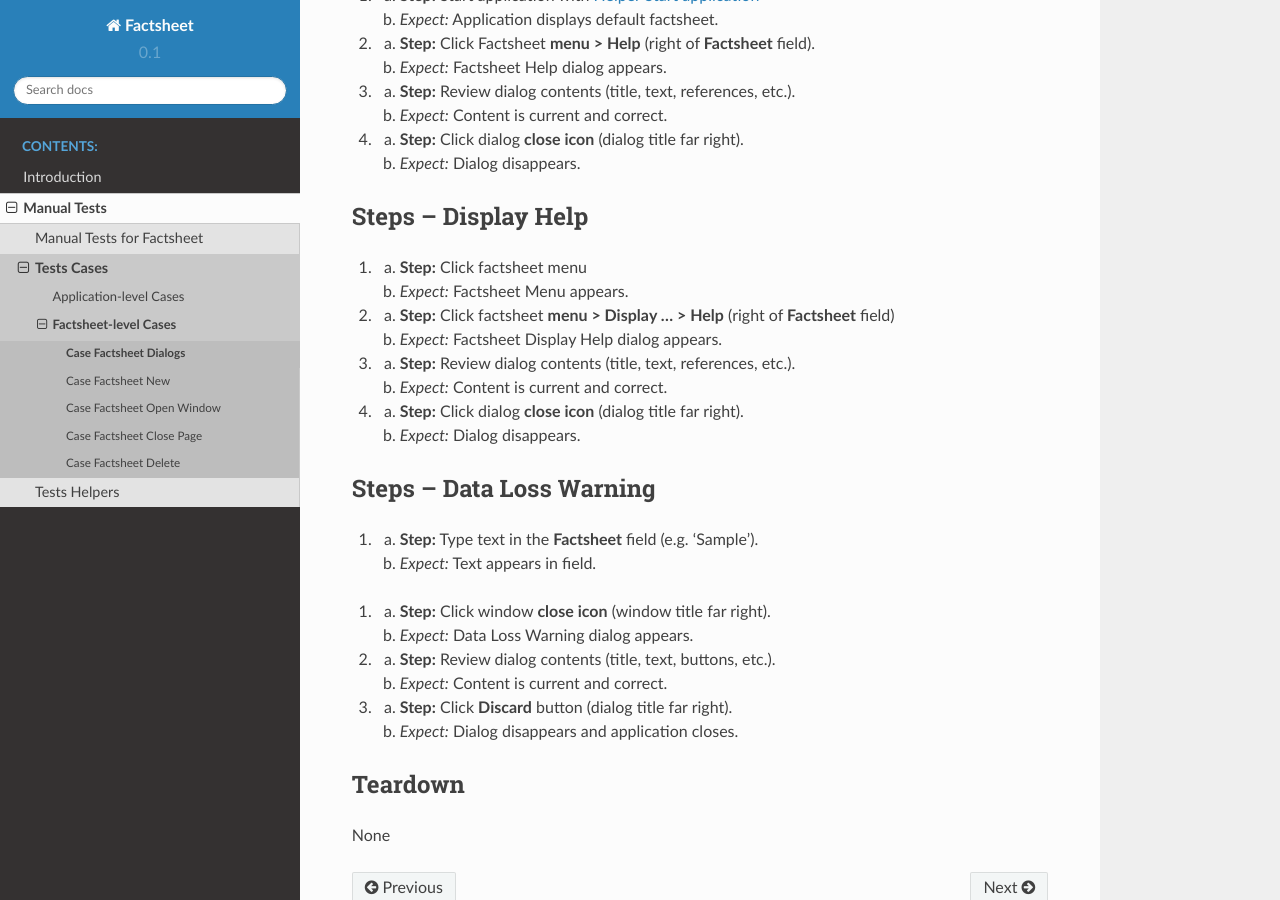
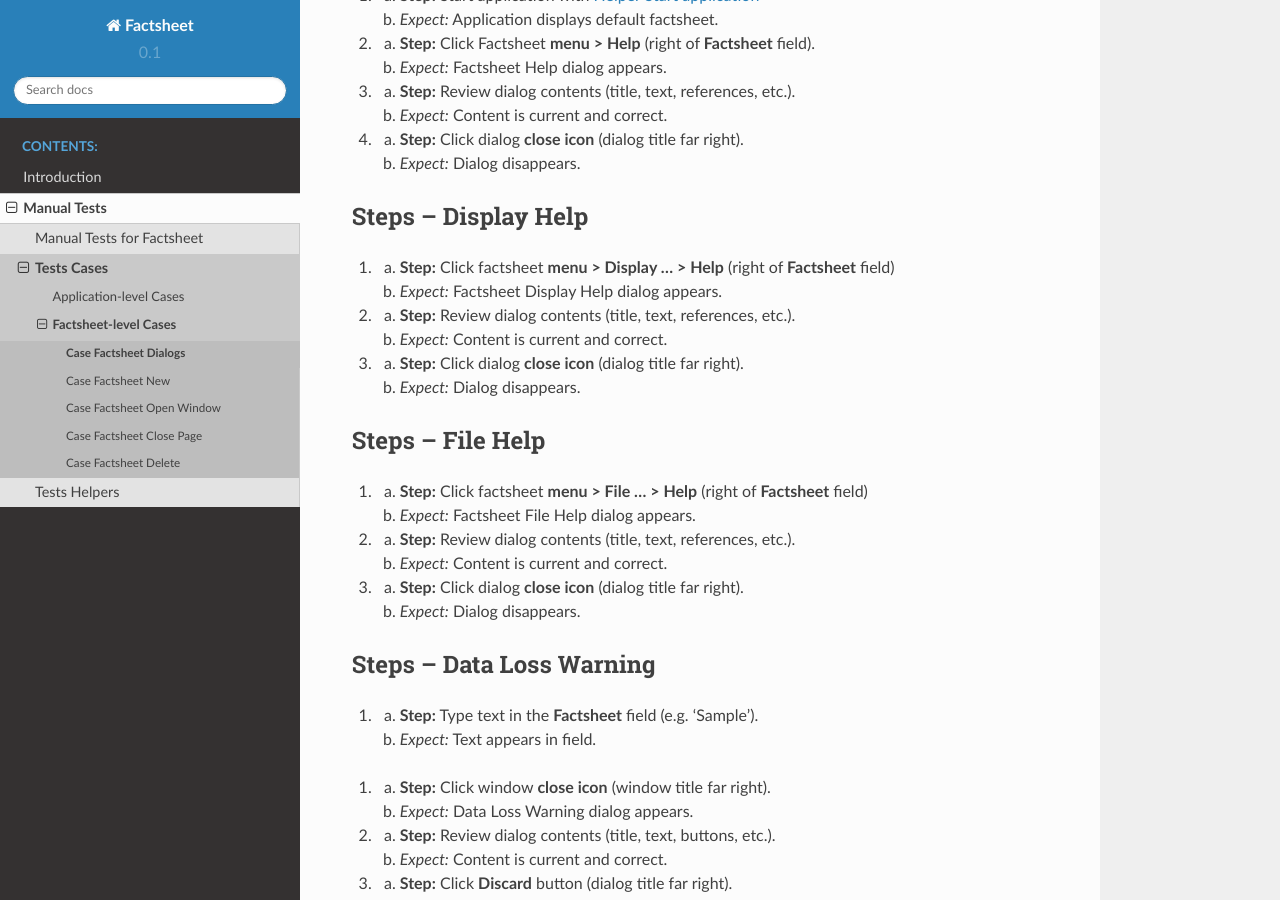
Before and after one commit to gary9204/StuckFactsheet, a Sphinx documentation site: the page built from doc/source/test_manual/test_cases/case_sheet_dialogs.rst, in a window 1280 px wide and 900 px high, scrolled down 408 px. Built offline with Sphinx 7.4.7 and the Read the Docs theme 2.0.0, drawn with Linux system fonts in a browser that asks for light colours; pages that are not in the unit, such as notebooks, are missing from menus.

Commit message:
Done: New and delete sheet
Close #27. Added help dialog with manual test
cases.

```diff
--- a/doc/source/test_manual/test_cases/case_sheet_dialogs.rst
+++ b/doc/source/test_manual/test_cases/case_sheet_dialogs.rst
@@ -26,12 +26,21 @@ Steps -- Help
 
 Steps -- Display Help
 ---------------------
-1. a. **Step:** Click factsheet menu
-   #. *Expect:* Factsheet Menu appears.
-
-#. a. **Step:** Click factsheet **menu > Display ... > Help** (right of
+1. a. **Step:** Click factsheet **menu > Display ... > Help** (right of
       **Factsheet** field)
    #. *Expect:* Factsheet Display Help dialog appears.
+
+#. a. **Step:** Review dialog contents (title, text, references, etc.).
+   #. *Expect:* Content is current and correct.
+
+#. a. **Step:** Click dialog **close icon** (dialog title far right).
+   #. *Expect:* Dialog disappears.
+
+Steps -- File Help
+------------------
+1. a. **Step:** Click factsheet **menu > File ... > Help** (right of
+      **Factsheet** field)
+   #. *Expect:* Factsheet File Help dialog appears.
 
 #. a. **Step:** Review dialog contents (title, text, references, etc.).
    #. *Expect:* Content is current and correct.
```
Also changed, not shown: 5 other files.
